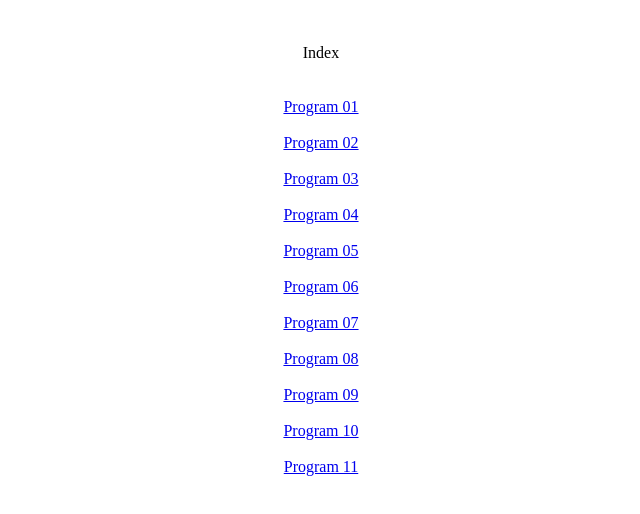
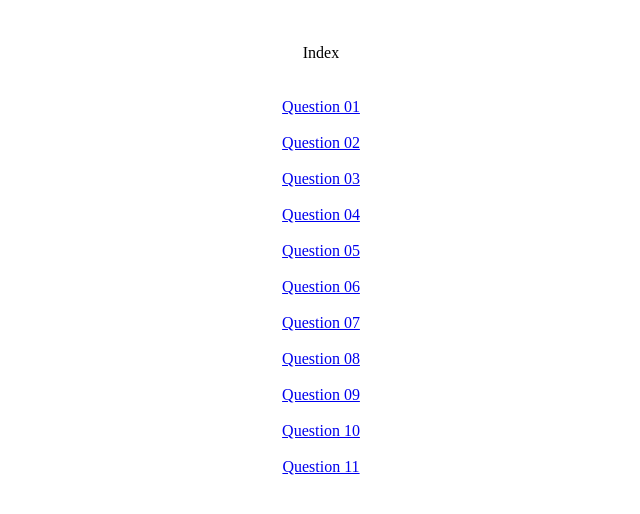
Before and after one commit to M1ayurmantondkar/Html-, a plain HTML site: page index.html in a window 1280 px wide. Shown: the whole page, without its empty margins (319-959 px from the left). Drawn offline with Linux system fonts and the light colour scheme.

Commit message:
Update index.html

```diff
--- a/index.html
+++ b/index.html
@@ -12,27 +12,27 @@
         <center> Index </center>
         <br>
         <br>
-       <center> <a href="P1.html"> Program 01 </a><br>
+       <center> <a href="p1.html"> Question 01 </a><br>
         <br>
-        <a href="P2.html"> Program 02 </a><br>
+        <a href="p2.html"> Question 02 </a><br>
         <br>
-        <a href="P3.html"> Program 03 </a><br>
+        <a href="p3.html"> Question 03 </a><br>
         <br>
-        <a href="P4.html"> Program 04 </a><br>
+        <a href="p4.html"> Question 04 </a><br>
         <br>
-        <a href="P5.html"> Program 05 </a><br>
+        <a href="p5.html"> Question 05 </a><br>
         <br>
-        <a href="P6.html"> Program 06 </a><br>
+        <a href="p6.html"> Question 06 </a><br>
         <br>
-        <a href="P7.html"> Program 07 </a><br>
+        <a href="p7.html"> Question 07 </a><br>
         <br>
-        <a href="P8.html"> Program 08 </a><br>
+        <a href="p8.html"> Question 08 </a><br>
         <br>
-        <a href="P9.html"> Program 09 </a><br>
+        <a href="p9.html"> Question 09 </a><br>
         <br>
-        <a href="P10.html"> Program 10 </a><br>
+        <a href="p10.html"> Question 10 </a><br>
         <br>
-        <a href="P11.html"> Program 11 </a><br>
+        <a href="p11.html"> Question 11 </a><br>
         <br>
         </center>
     </body>
```
